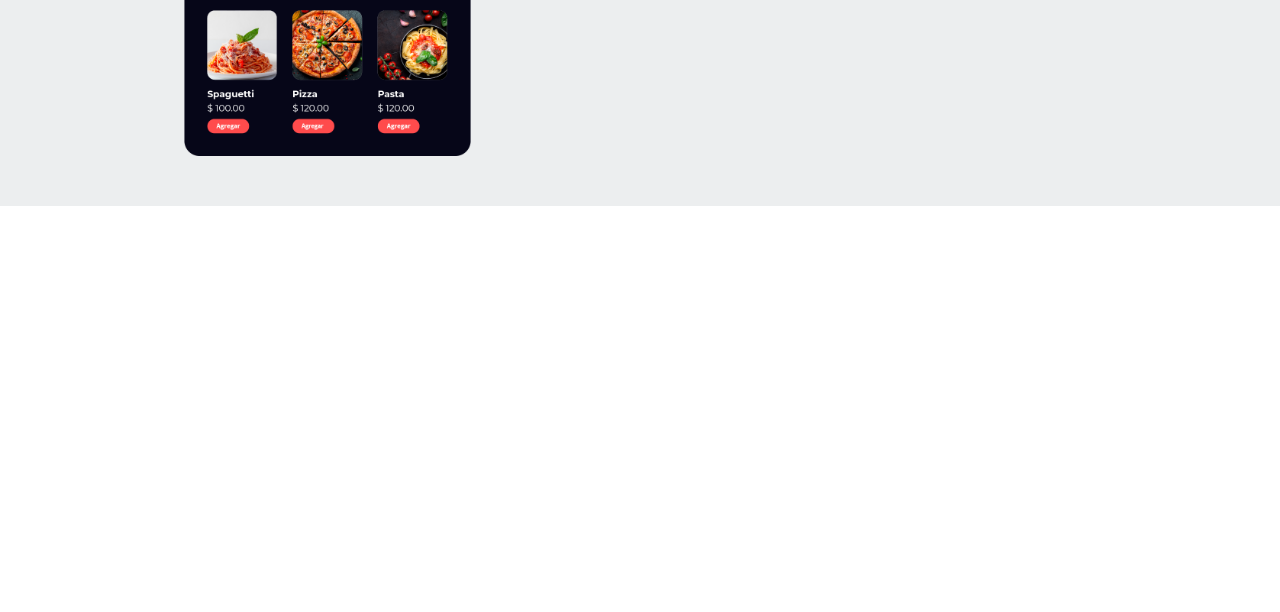
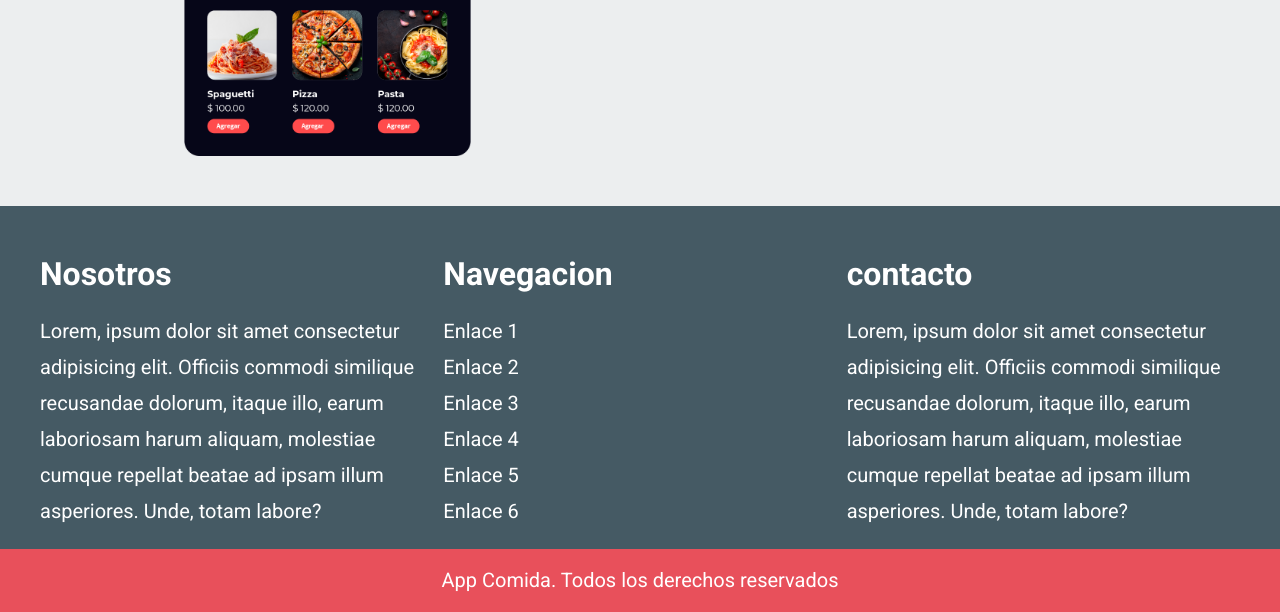
Before and after one commit to RogerCastillo877/deliveryapp-css, a website: page index.html in a window 1280 px wide. Shown: the part 5860-6472 px from the top of the page. Before the commit the page ends 6066 px from the top, so only its background shows below. Drawn offline with Linux system fonts and the light colour scheme.

Commit message:
footer section

```diff
--- a/index.html
+++ b/index.html
@@ -302,5 +302,30 @@
       </div>
     </div>
   </section>
+
+  <footer class="footer">
+    <div class="footer__grid container">
+      <div class="footer__widget">
+        <h3 class="footer__heading">Nosotros</h3>
+        <p class="footer__text">Lorem, ipsum dolor sit amet consectetur adipisicing elit. Officiis commodi similique recusandae dolorum, itaque illo, earum laboriosam harum aliquam, molestiae cumque repellat beatae ad ipsam illum asperiores. Unde, totam labore?</p>
+      </div>
+      <div class="footer__widget">
+        <h3 class="footer__heading">Navegacion</h3>
+        <nav class="footer__nav">
+          <a href="#" class="footer__link">Enlace 1</a>
+          <a href="#" class="footer__link">Enlace 2</a>
+          <a href="#" class="footer__link">Enlace 3</a>
+          <a href="#" class="footer__link">Enlace 4</a>
+          <a href="#" class="footer__link">Enlace 5</a>
+          <a href="#" class="footer__link">Enlace 6</a>
+        </nav>
+      </div>
+      <div class="footer__widget">
+        <h3 class="footer__heading">contacto</h3>
+        <p class="footer__text">Lorem, ipsum dolor sit amet consectetur adipisicing elit. Officiis commodi similique recusandae dolorum, itaque illo, earum laboriosam harum aliquam, molestiae cumque repellat beatae ad ipsam illum asperiores. Unde, totam labore?</p>
+      </div>
+    </div>
+    <p class="footer__copyright">App Comida. Todos los derechos reservados</p>
+  </footer>
 </body>
 </html>
--- a/src/scss/app.scss
+++ b/src/scss/app.scss
@@ -6,3 +6,4 @@
 @use 'favorites';
 @use 'delivers';
 @use 'download';
+@use 'footer';
--- /dev/null
+++ b/src/scss/footer/_footer.scss
@@ -0,0 +1,52 @@
+@use 'base/variables' as v;
+@use 'base/mixins' as m;
+
+.footer {
+  background-color: v.$secundario;
+  padding-top: v.$separacion;
+
+  &__grid {
+    @include m.tablet {
+      @include m.grid(3, 1rem)
+    }
+  }
+  &__widget {
+    margin-bottom: v.$separacion;
+    @include m.tablet {
+      margin-bottom: 0;
+    }
+  }
+  &__heading {
+    color: v.$blanco;
+    margin: 0;
+    text-align: center;
+    @include m.tablet {
+      text-align: left;
+    }
+  }
+  &__nav {
+    display: flex;
+    flex-direction: column;
+  }
+  &__nav,
+  &__text {
+    margin-top: 2rem;
+  }
+  &__link,
+  &__text {
+    font-size: 2rem;
+    line-height: 1.8;
+    color: v.$blanco;
+    text-align: center;
+    @include m.tablet {
+      text-align: left;
+    }
+  }
+  &__copyright {
+    background-color: v.$primario;
+    margin: 0;
+    color: v.$blanco;
+    text-align: center;
+    padding: 2rem;
+  }
+}
--- /dev/null
+++ b/src/scss/footer/_index.scss
@@ -0,0 +1 @@
+ @forward 'footer';
```
Also changed, not shown: build/css/app.css, 1 other file.
